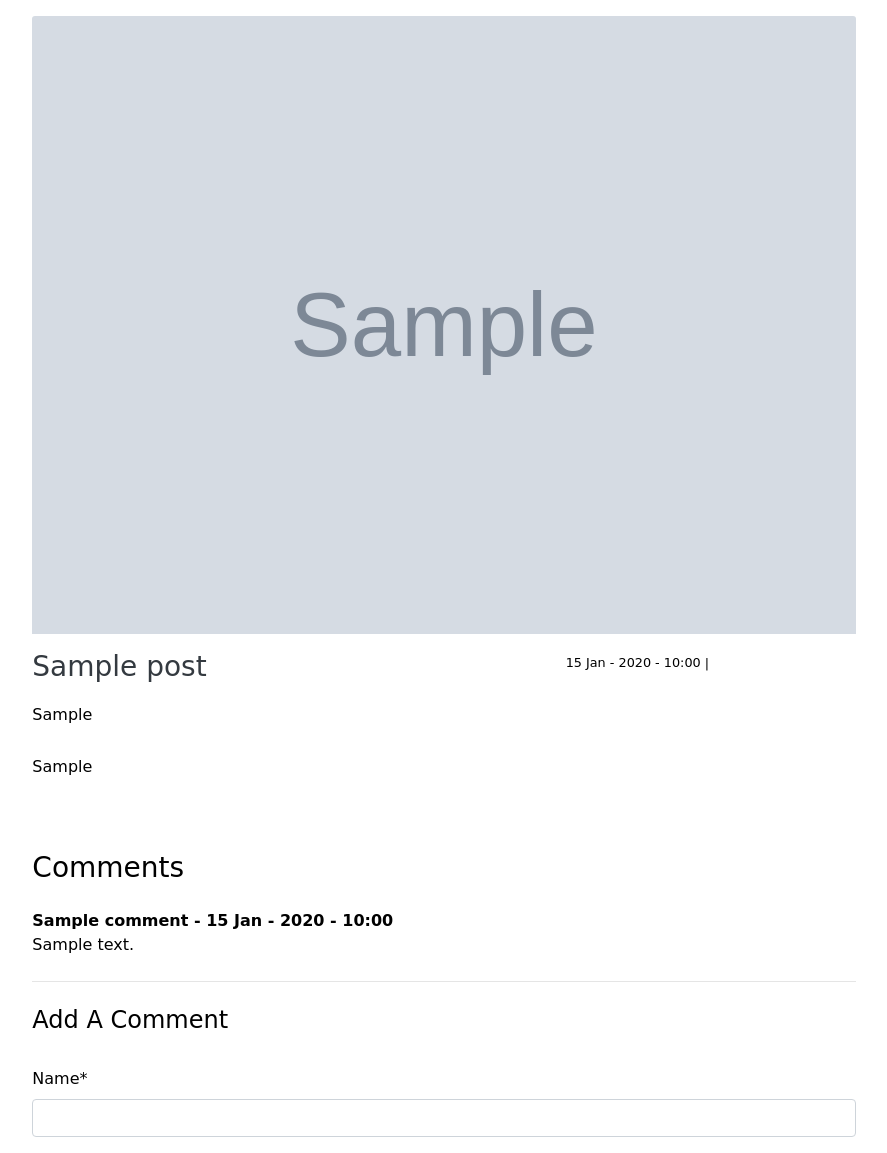
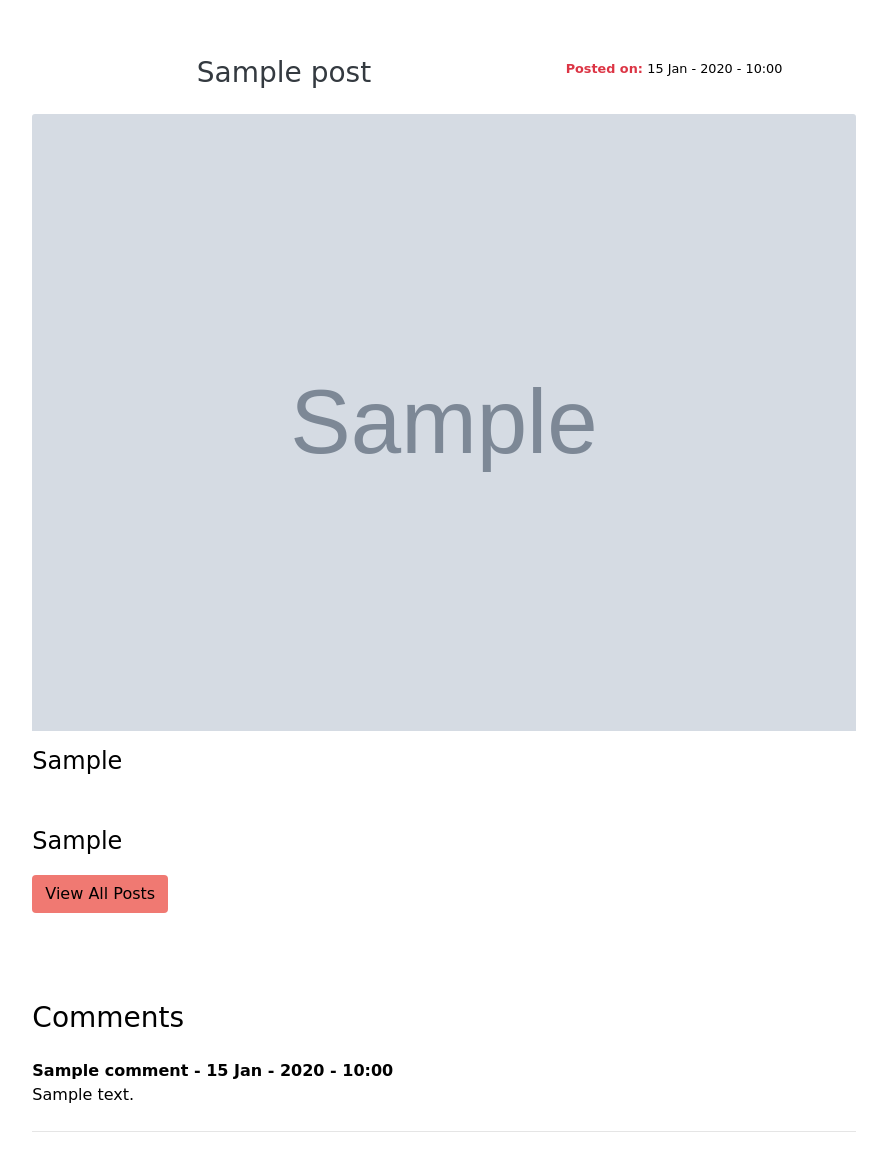
Before and after one commit to gomathishankar28/ms4_bubbles, a Django app: a page that uses blog/templates/blog/post_detail.html in a window 1280 px wide. Shown: the part 241-1394 px from the top of the page, without its empty margins (196-1083 px from the left). Run offline with Django 3.2, Linux system fonts and the light colour scheme; tables that the repository leaves empty hold one stand-in row (values such as "Sample post"); grey boxes marked "Sample" are stand-in pictures; some libraries are stand-ins or nearby versions; some web fonts are replaced.

Commit message:
added styles to blog.html

```diff
--- a/blog/templates/blog/blog.html
+++ b/blog/templates/blog/blog.html
@@ -59,6 +59,7 @@
                 <div class="row">
                     <div class="col-8 offset-2">
                         <article>{{ post.intro }}</article>
+
                     </div>
                 </div>
                 <div class="row pb-2 mt-3 mb-5">
--- a/blog/templates/blog/post_detail.html
+++ b/blog/templates/blog/post_detail.html
@@ -5,35 +5,40 @@
 {% block content %}
 <!--- Post Detail --->
 <div class="container-fluid">
-    <div class="row mt-2 py-2">
+    <div class="row mt-5 py-2">
+        <div class="col-sm-10 offset-sm-1 col-md-5 offset-md-2">
+            <h3 class="text-dark text-center">{{ post.title}}</h3>
+        </div>
+        <div class="col-sm-10 offset-sm-1 col-md-3 offset-md-0">
+            <small><strong class="text-danger">Posted on: </strong>{{ post.date_added | date:"d M - Y - h:i  "}}</small>
+            {% if request.user.is_superuser %}
+            <span><small class="ml-3">
+            <a href="{% url 'edit_post' post.slug %}">| Edit</a> |
+            <a class="text-danger" href="{% url 'delete_post' post.slug %}">Delete</a></small>
+            </span>
+        {% endif %}
+        </div>
+
+    </div>
+    <div class="row py-2">
         <div class="col-sm-10 offset-sm-1 col-md-8 offset-md-2">
             <img class="card-img-top img-fluid" src="{{ post.image.url }}" alt="{{ post.name }}">
         </div>
-    </div>
-    <div class="row py-2">
-        <div class="col-sm-10 offset-sm-1 col-md-5 offset-md-2">
-            <h3 class="text-dark">{{ post.title}}</h3>
-        </div>
-        <div class="col-sm-10 offset-sm-1 col-md-3 offset-md-0">
-            <small>{{ post.date_added | date:"d M - Y - h:i | "}}</small>
-        </div>
-        {% if request.user.is_superuser %}
-        <small class="ml-3">
-            <a href="{% url 'edit_post' post.slug %}">Edit</a> |
-            <a class="text-danger" href="{% url 'delete_post' post.slug %}">Delete</a>
-        </small>
-        {% endif %}
+
     </div>
     <div class="row py-1">
         <div class=" col-sm-10 offset-sm-1 col-md-8 offset-md-2">
-            {{ post.intro }}
+           <p class="about-text">{{ post.intro }}</p>
         </div>
     </div>
     <div class="row mb-4 py-4">
         <div class="col-sm-10 offset-sm-1 col-md-8 offset-md-2">
-            {{ post.article }}
+            <p class="about-text">{{ post.article }}</p>
+            <p><a class ="btn cta-button" href="{% url 'blog' %}">View All Posts</a> </p>
         </div>
     </div>
+
+
     <!--- Comment Section--->
     <div class="row pt-4 pb-2">
         <div class="col-sm-10 offset-sm-1 col-md-8 offset-md-2">
```
